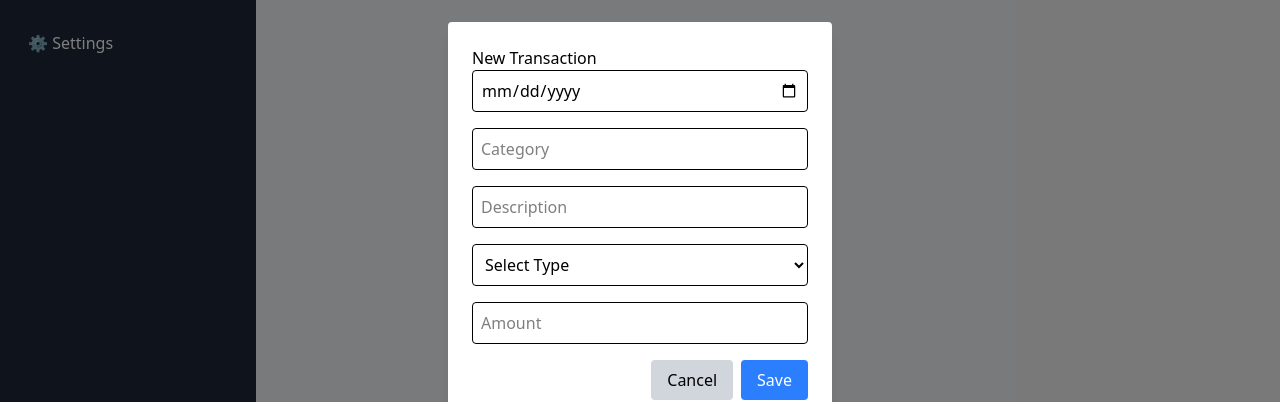
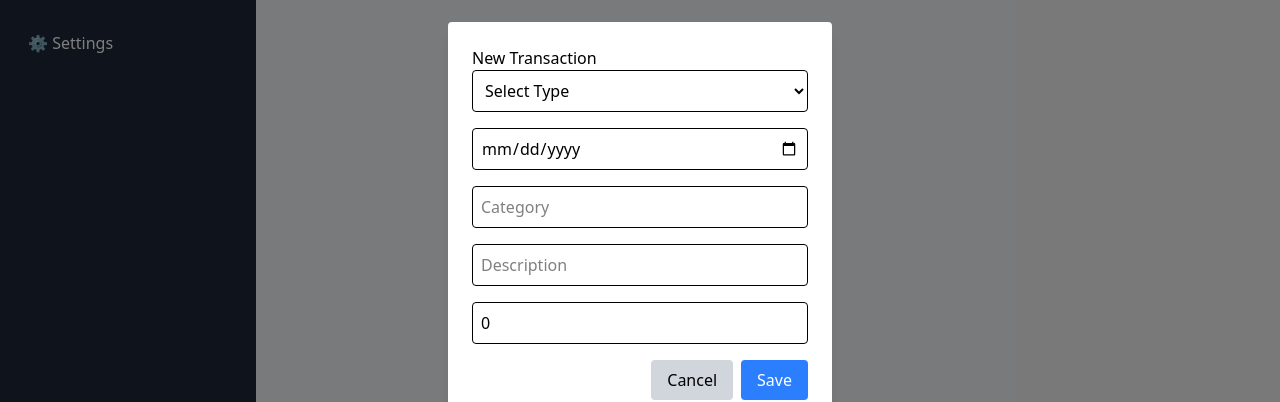
Before and after one commit to a-png129/Finance-Tracker, a React (Vite) app in the folder client/: page /transactions in a window 1280 px wide. Both pictures are taken after a click on the button "New Transaction". Shown: the part 177-579 px from the top of the page. Built offline with nearby package versions, Linux system fonts and the light colour scheme; no server answers.

Commit message:
implement submit form

```diff
--- a/client/package.json
+++ b/client/package.json
@@ -27,6 +27,8 @@
     "eslint-plugin-react-hooks": "^5.2.0",
     "eslint-plugin-react-refresh": "^0.4.20",
     "globals": "^16.3.0",
+    "prettier": "^3.6.2",
+    "prettier-plugin-tailwindcss": "^0.6.14",
     "vite": "^7.0.4"
   }
 }
--- a/client/src/components/modal.jsx
+++ b/client/src/components/modal.jsx
@@ -2,21 +2,35 @@ import React, { useState } from "react";
 import axios from "axios";
 
 const Modal = (props) => {
-  // const [name, setName] = useState('');
+  const [formData, setFormData] = useState({
+    amount: 0,
+    transType: "",
+    category: "",
+    description: "",
+    transDate: "",
+  });
+
+  function handleChange(event) {
+    const { name, value } = event.target;
+
+    setFormData((prevValue) => {
+      return {
+        ...prevValue,
+        [name]: value,
+      };
+    });
+  }
 
   const handleSubmit = async (event) => {
     event.preventDefault();
 
     try {
-      const res = await axios.post("http://localhost:3000/api/transaction", {
-        amount: 1,
-        transType: "income",
-        category: "rent",
-        description: "test post",
-        transDate: "2025-08-09 22:32:00",
-      });
+      const res = await axios.post(
+        "http://localhost:3000/api/transaction",
+        formData
+      );
 
-      // idk how to close modal and refresh page
+      // idk how to close modal and refresh transaction list
       props.handleCancel();
     } catch (error) {
       console.error("Error submitting transaction:", error);
@@ -28,24 +42,44 @@ const Modal = (props) => {
       <div className="bg-white p-6 rounded shadow-lg w-96 relative">
         <h2>New Transaction</h2>
         <form onSubmit={handleSubmit} className="space-y-4">
-          <input type="date" className="w-full border p-2 rounded" />
-          <input
-            type="text"
-            placeholder="Category"
+          <select
+            name="transType"
+            value={formData.transType}
+            onChange={handleChange}
             className="w-full border p-2 rounded"
-          />
-          <input
-            type="text"
-            placeholder="Description"
-            className="w-full border p-2 rounded"
-          />
-          <select className="w-full border p-2 rounded">
+          >
             <option value="">Select Type</option>
             <option value="Income">Income</option>
             <option value="Expense">Expense</option>
           </select>
           <input
+            name="transDate"
+            value={formData.transDate}
+            type="date"
+            onChange={handleChange}
+            className="w-full border p-2 rounded"
+          />
+          <input
+            name="category"
+            value={formData.category}
+            type="text"
+            onChange={handleChange}
+            placeholder="Category"
+            className="w-full border p-2 rounded"
+          />
+          <input
+            name="description"
+            value={formData.description}
+            type="text"
+            onChange={handleChange}
+            placeholder="Description"
+            className="w-full border p-2 rounded"
+          />
+          <input
+            name="amount"
+            value={formData.amount}
             type="number"
+            onChange={handleChange}
             placeholder="Amount"
             className="w-full border p-2 rounded"
           />
```
Also changed, not shown: 2 other files (tests, documents, lock files or other folders).
